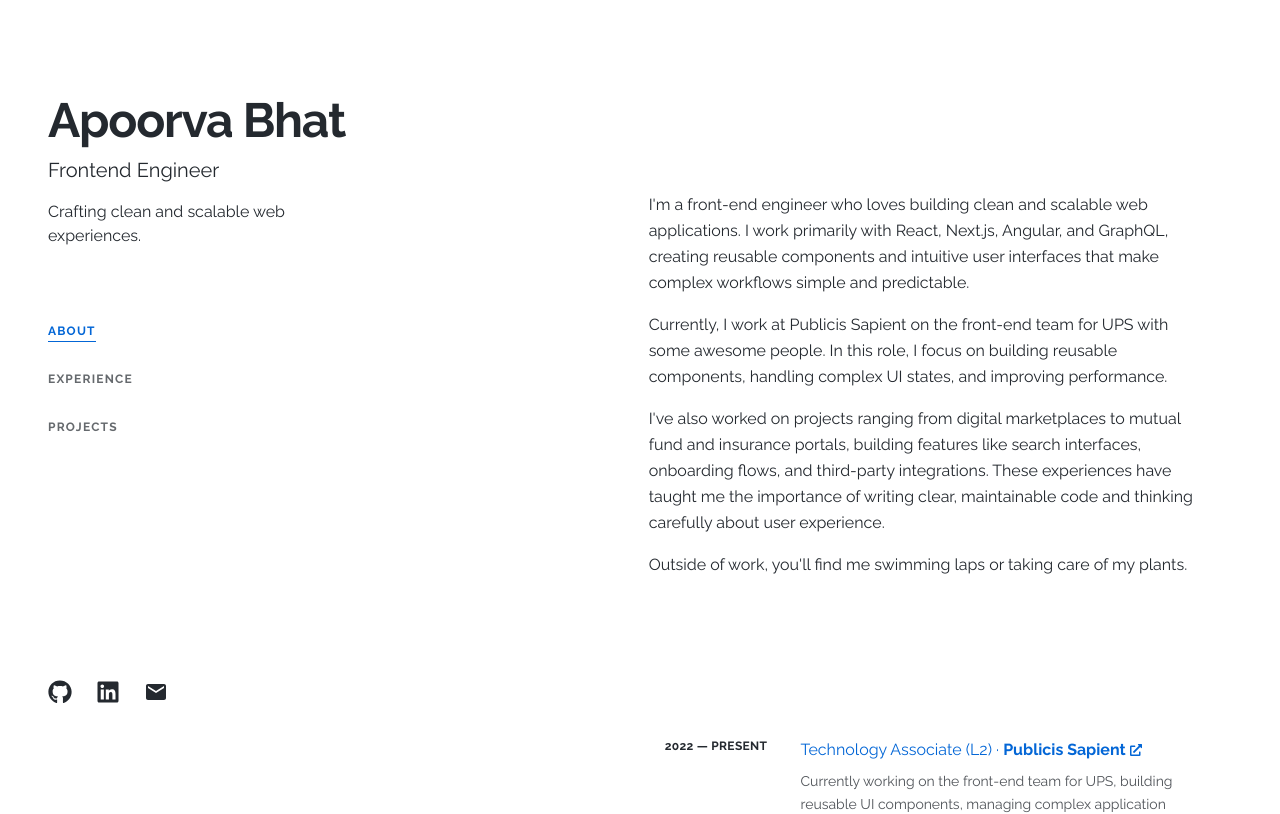
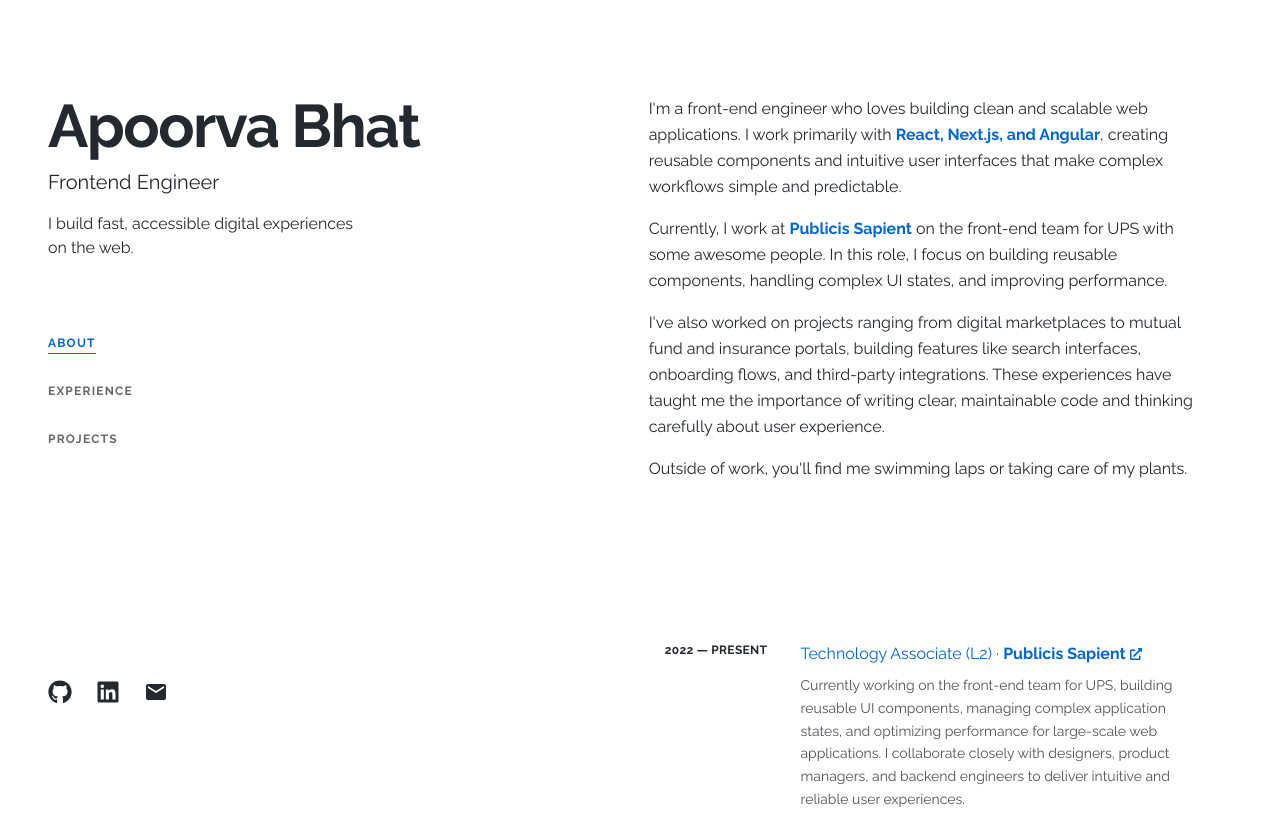
Before and after one commit to ApoorvaBhatA/portfolio_v4, a Next.js app: page / in a window 1280 px wide. Shown: the top 814 px of the page. Built offline with nearby package versions, Linux system fonts and the light colour scheme.

Commit message:
ui improvements

```diff
--- a/src/app/page.tsx
+++ b/src/app/page.tsx
@@ -10,7 +10,7 @@ export default function Home() {
       <div className="lg:flex lg:justify-between lg:gap-4">
         <Sidebar />
         <main className="text-primary-text pt-24 lg:w-[52%] lg:py-24">
-          <div className="mx-auto max-w-3xl md:px-6 md:py-24 space-y-32">
+          <div className="mx-auto max-w-3xl md:px-6 space-y-32">
             <About />
             <Experience />
             <Projects />
--- a/src/components/About.tsx
+++ b/src/components/About.tsx
@@ -4,6 +4,14 @@ import about from "@/data/about.json";
 const data = about as AboutData;
 
 export default function About() {
+  function highlightText(text: string) {
+  return text.split(/(==.+?==)/g).map((part, i) =>
+    part.startsWith("==") && part.endsWith("==")
+      ? <span key={i} className="text-accent font-bold">{part.slice(2, -2)}</span>
+      : part
+  );
+}
+
   return (
       <section
          id="about"
@@ -19,7 +27,7 @@ export default function About() {
          <div className="space-y-4 leading-relaxed">
            {data.paragraphs.map((text, index) => (
              <p key={index}>
-               {text}
+               {highlightText(text)}
              </p>
            ))}
          </div>
--- a/src/components/Sidebar.tsx
+++ b/src/components/Sidebar.tsx
@@ -10,7 +10,7 @@ export default function Sidebar() {
   return (
     <header className="lg:sticky lg:top-0 lg:flex lg:max-h-screen lg:w-[48%] lg:flex-col lg:justify-between lg:py-24">
       <div>
-        <h1 className="text-4xl font-bold tracking-tight sm:text-5xl">{portfolio.name}</h1>
+        <h1 className="text-4xl font-bold tracking-tight sm:text-6xl">{portfolio.name}</h1>
         <h2 className="mt-3 text-lg sm:text-xl font-medium">
           {portfolio.role}
         </h2>
--- a/src/data/about.json
+++ b/src/data/about.json
@@ -1,8 +1,8 @@
 {
   "title": "About",
   "paragraphs": [
-   "I'm a front-end engineer who loves building clean and scalable web applications. I work primarily with React, Next.js, Angular, and GraphQL, creating reusable components and intuitive user interfaces that make complex workflows simple and predictable.",
-    "Currently, I work at Publicis Sapient on the front-end team for UPS with some awesome people. In this role, I focus on building reusable components, handling complex UI states, and improving performance.",
+   "I'm a front-end engineer who loves building clean and scalable web applications. I work primarily with ==React, Next.js, and Angular==, creating reusable components and intuitive user interfaces that make complex workflows simple and predictable.",
+    "Currently, I work at ==Publicis Sapient== on the front-end team for UPS with some awesome people. In this role, I focus on building reusable components, handling complex UI states, and improving performance.",
     "I've also worked on projects ranging from digital marketplaces to mutual fund and insurance portals, building features like search interfaces, onboarding flows, and third-party integrations. These experiences have taught me the importance of writing clear, maintainable code and thinking carefully about user experience.",
     "Outside of work, you'll find me swimming laps or taking care of my plants."
   ]
--- a/src/data/portfolio.json
+++ b/src/data/portfolio.json
@@ -1,7 +1,7 @@
 {
   "name": "Apoorva Bhat",
   "role": "Frontend Engineer",
-  "tagline": "Crafting clean and scalable web experiences.",
+  "tagline": "I build fast, accessible digital experiences on the web.",
   "sections": [
     { "id": "about", "label": "About" },
     { "id": "experience", "label": "Experience" },
```
